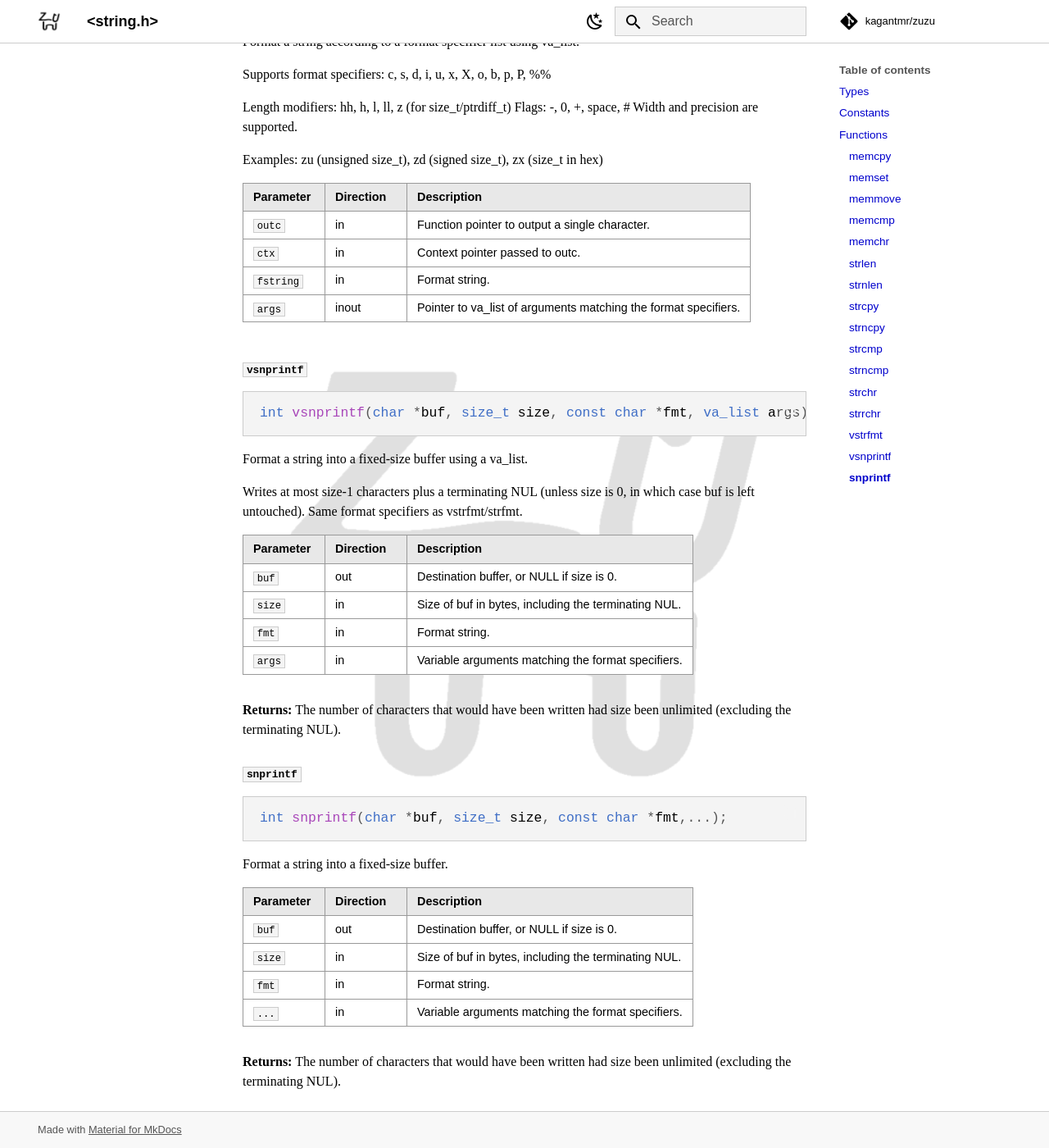
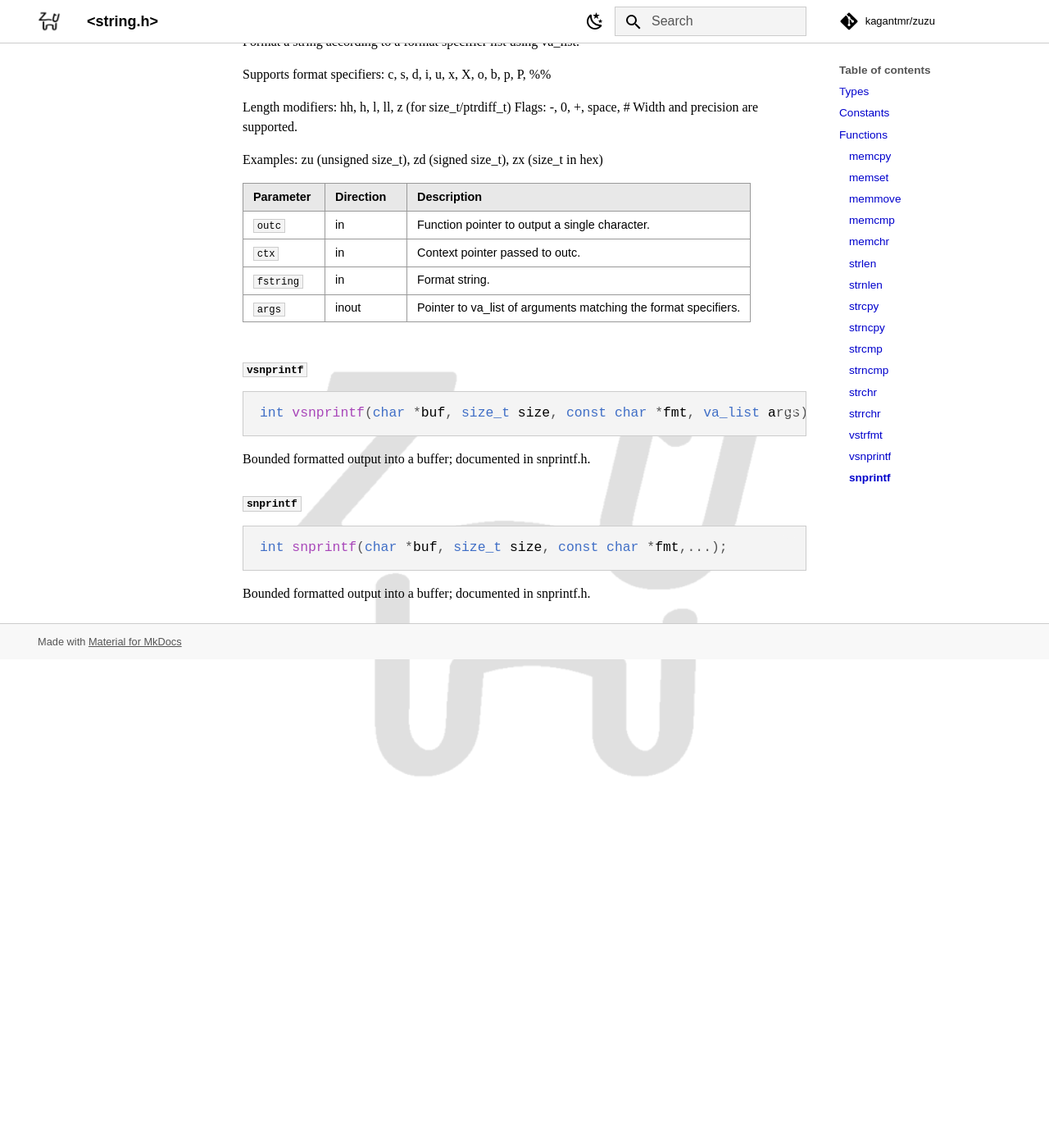
Before and after one commit to kagantmr/zuzu-docs, an MkDocs documentation site: the page built from docs/reference/lib/string.md, in a window 1280 px wide and 1400 px high, scrolled down 5557 px. Shown: the whole window at 82% size. Built offline with MkDocs 1.6.1 and Material for MkDocs 9.7.7, drawn with Linux system fonts in a browser that asks for light colours; comment, search, counter and statistics services are not loaded; the version menu is left out.

Commit message:
docs: regenerate from kagantmr/zuzu@1642825

````diff
--- a/docs/reference/lib/string.md
+++ b/docs/reference/lib/string.md
@@ -253,18 +253,7 @@ Examples: zu (unsigned size_t), zd (signed size_t), zx (size_t in hex)
 int vsnprintf(char *buf, size_t size, const char *fmt, va_list args);
 ```
 
-Format a string into a fixed-size buffer using a va_list.
-
-Writes at most size-1 characters plus a terminating NUL (unless size is 0, in which case buf is left untouched). Same format specifiers as vstrfmt/strfmt.
-
-| Parameter | Direction | Description |
-|---|---|---|
-| `buf` | out | Destination buffer, or NULL if size is 0. |
-| `size` | in | Size of buf in bytes, including the terminating NUL. |
-| `fmt` | in | Format string. |
-| `args` | in | Variable arguments matching the format specifiers. |
-
-**Returns:** The number of characters that would have been written had size been unlimited (excluding the terminating NUL).
+Bounded formatted output into a buffer; documented in snprintf.h.
 
 ### `snprintf` { #snprintf }
 
@@ -272,13 +261,4 @@ Writes at most size-1 characters plus a terminating NUL (unless size is 0, in wh
 int snprintf(char *buf, size_t size, const char *fmt,...);
 ```
 
-Format a string into a fixed-size buffer.
-
-| Parameter | Direction | Description |
-|---|---|---|
-| `buf` | out | Destination buffer, or NULL if size is 0. |
-| `size` | in | Size of buf in bytes, including the terminating NUL. |
-| `fmt` | in | Format string. |
-| `...` | in | Variable arguments matching the format specifiers. |
-
-**Returns:** The number of characters that would have been written had size been unlimited (excluding the terminating NUL).
+Bounded formatted output into a buffer; documented in snprintf.h.
````
Also changed, not shown: docs/reference/lib/convert.md (+0 -16 lines), docs/reference/lib/stdlib.md (+9 -1 lines).
